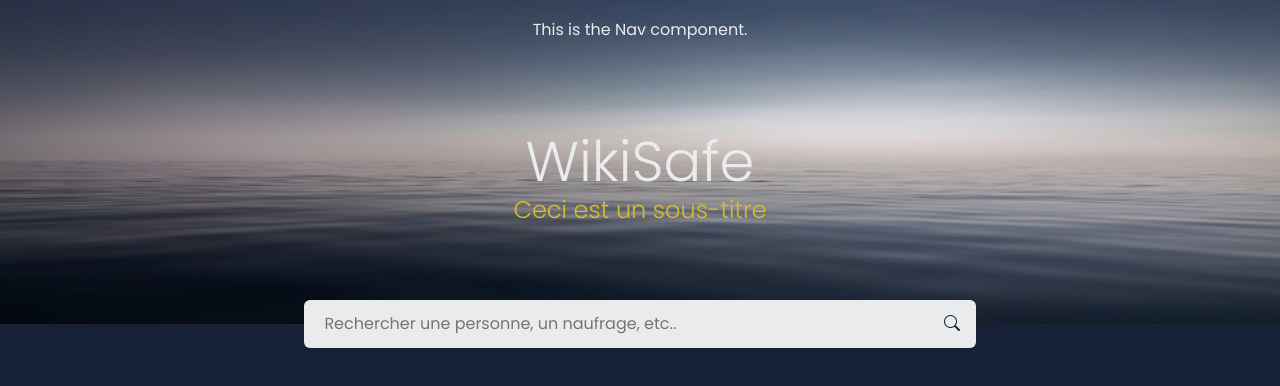
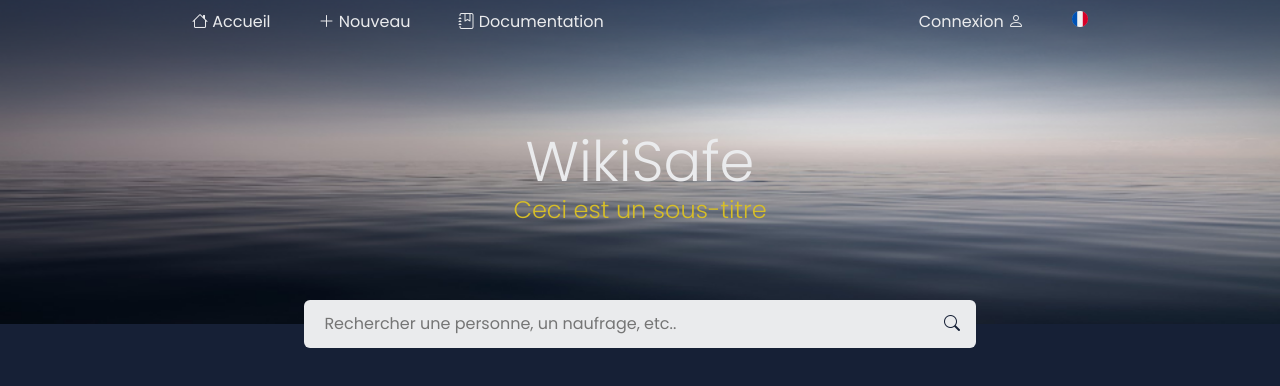
Before and after one commit to A3lfyr/nuitdelinfo-2021, a Vue app in the folder frontend/: page / in a window 1280 px wide. Shown: the top 386 px of the page. Built offline with nearby package versions, Linux system fonts and the light colour scheme.

Commit message:
first NavBar

```diff
--- a/frontend/src/components/Nav.vue
+++ b/frontend/src/components/Nav.vue
@@ -1,5 +1,29 @@
 <template>
-  <p>This is the Nav component.</p>
+  <div class="navContainer">
+    <div class="left">
+      <div class="navItem">
+        <i class="bi bi-house"></i>
+        Accueil
+      </div>
+      <div class="navItem">
+        <i class="bi bi-plus-lg"></i>
+        Nouveau
+      </div>
+      <div class="navItem">
+        <i class="bi bi-journal-bookmark"></i>
+        Documentation
+      </div>
+    </div>
+    <div class="right">
+      <div class="navItem">
+        Connexion
+        <i class="bi bi-person"></i>
+      </div>
+      <div class="navItem">
+        <img src="../assets/img/flags/FR.png" alt="">
+      </div>
+    </div>
+  </div>
 </template>
 
 <script>
@@ -11,5 +35,37 @@ export default {
 
 <!-- Add "scoped" attribute to limit CSS to this component only -->
 <style scoped>
+.navContainer {
+  display: flex;
+  flex-direction: row;
+  justify-content: space-between;
+  align-items: center;
+
+  max-width: 70%;
+  height: 100%;
+  margin: auto;
+  padding: .5em 0;
+}
+
+.right {
+  display: flex;
+  flex-direction: row;
+  align-items: center;
+  justify-content: flex-end;
+  gap: 3em;
+}
+
+.left {
+  display: flex;
+  flex-direction: row;
+  align-items: center;
+  justify-content: flex-start;
+  gap: 3em;
+}
+
+img {
+  width: 1em;
+}
+
 
 </style>
```
Also changed, not shown: frontend/src/assets/img/flags/FR.png (added), frontend/src/assets/img/flags/UK.png (added).
